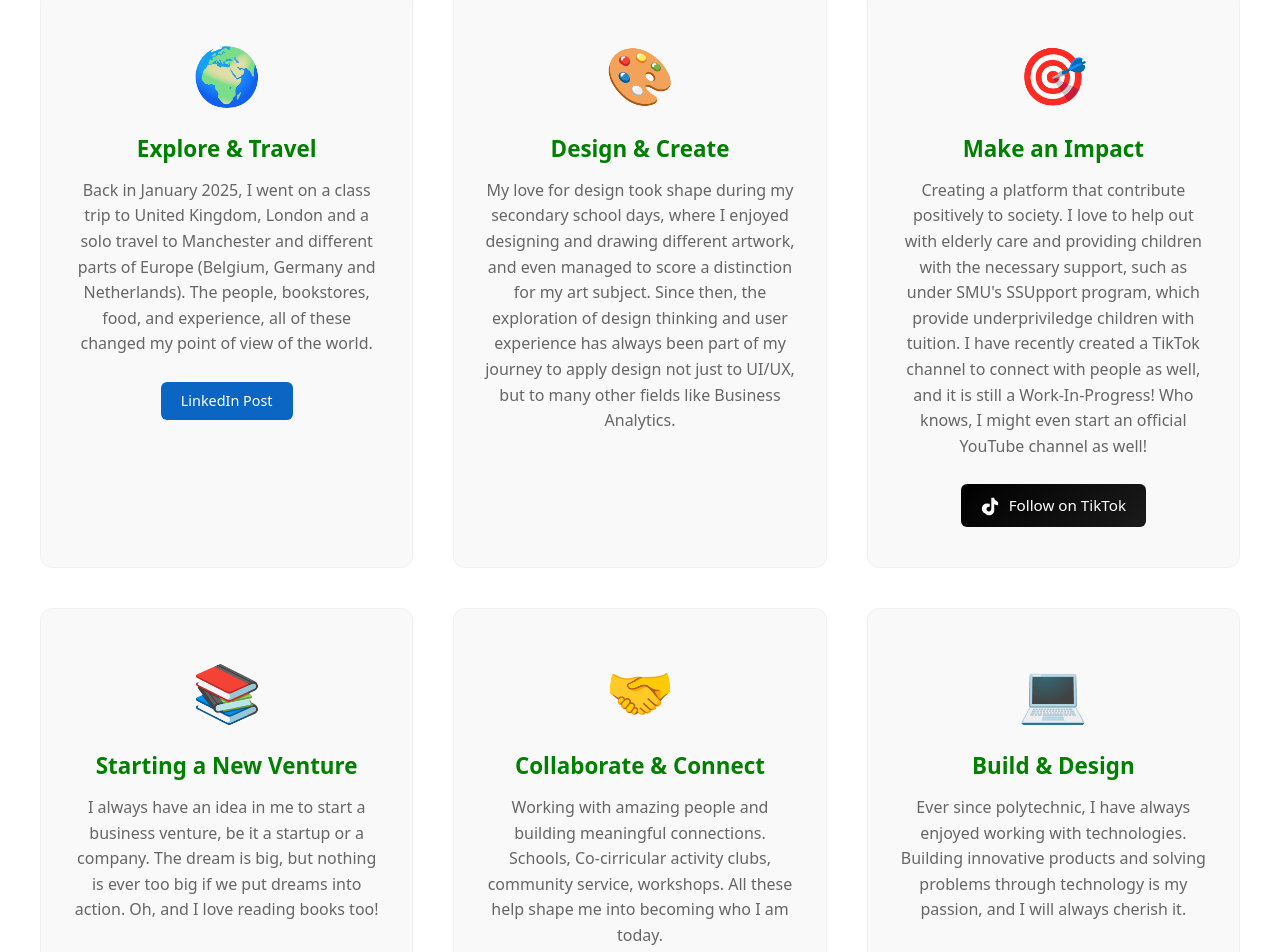
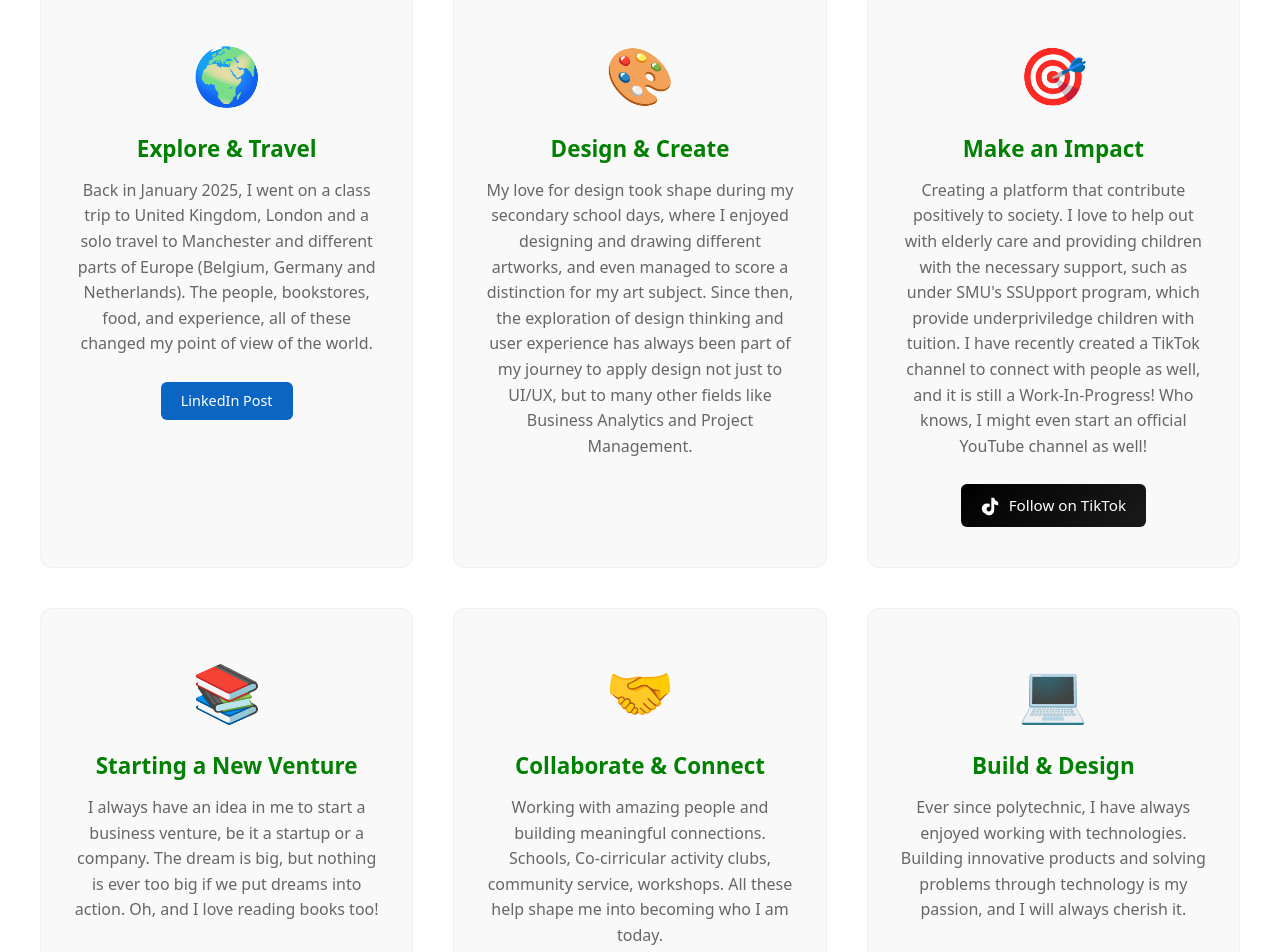
Before and after one commit to TeckYew/TeckYew.github.io, a Vue app: page /about in a window 1280 px wide. Shown: the part 1319-2271 px from the top of the page. Built offline with nearby package versions, Linux system fonts and the light colour scheme; no server answers; the database is empty; what vue-sweetalert2 would draw is missing.

Commit message:
Update Design & Create section - change artwork to artworks and add Project Management

```diff
--- a/src/views/AboutMeView.vue
+++ b/src/views/AboutMeView.vue
@@ -39,7 +39,7 @@
           <div class="interest-card">
             <div class="interest-icon">🎨</div>
             <h3>Design & Create</h3>
-            <p>My love for design took shape during my secondary school days, where I enjoyed designing and drawing different artwork, and even managed to score a distinction for my art subject. Since then, the exploration of design thinking and user experience has always been part of my journey to apply design not just to UI/UX, but to many other fields like Business Analytics.</p>
+            <p>My love for design took shape during my secondary school days, where I enjoyed designing and drawing different artworks, and even managed to score a distinction for my art subject. Since then, the exploration of design thinking and user experience has always been part of my journey to apply design not just to UI/UX, but to many other fields like Business Analytics and Project Management.</p>
           </div>
 
           <div class="interest-card">
```
